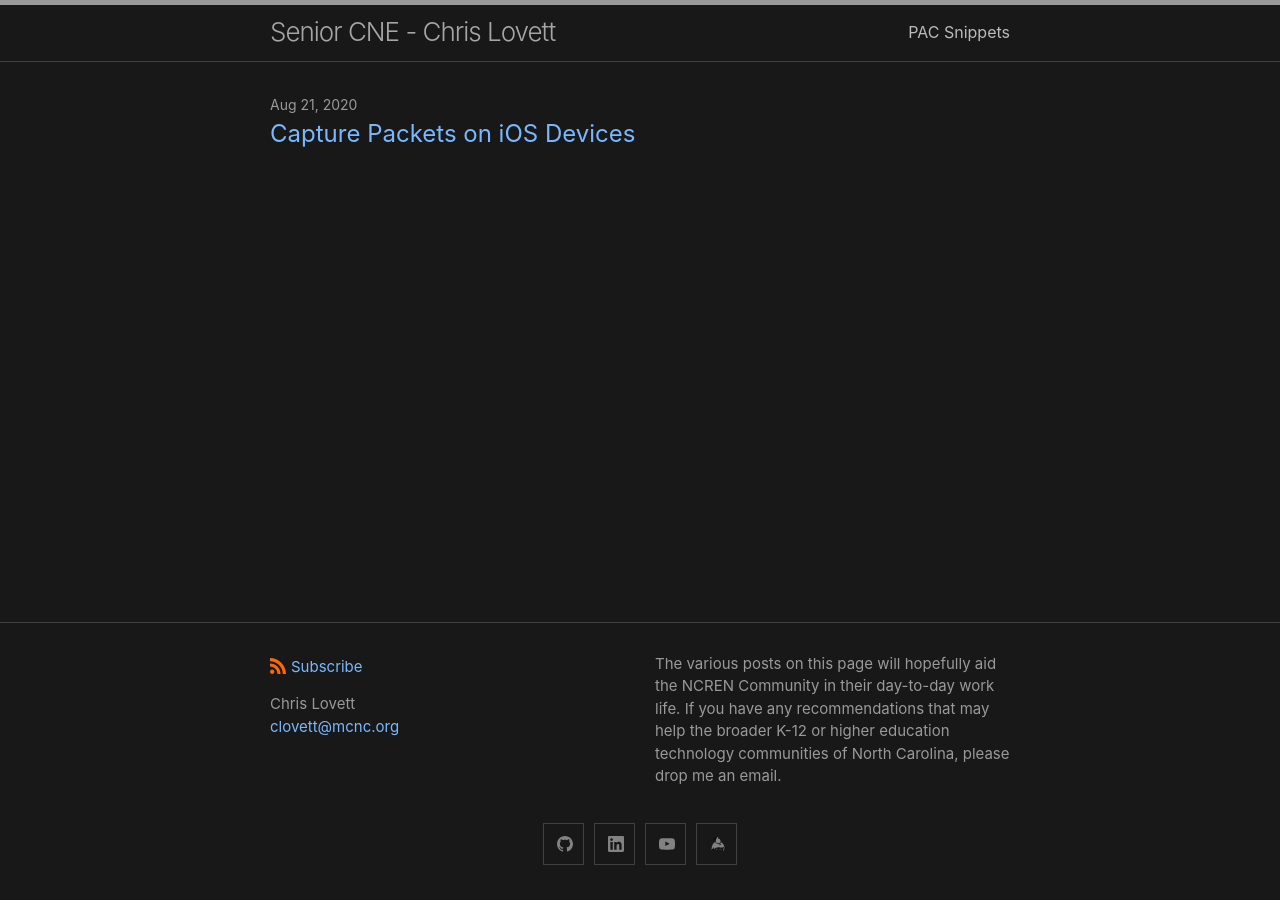
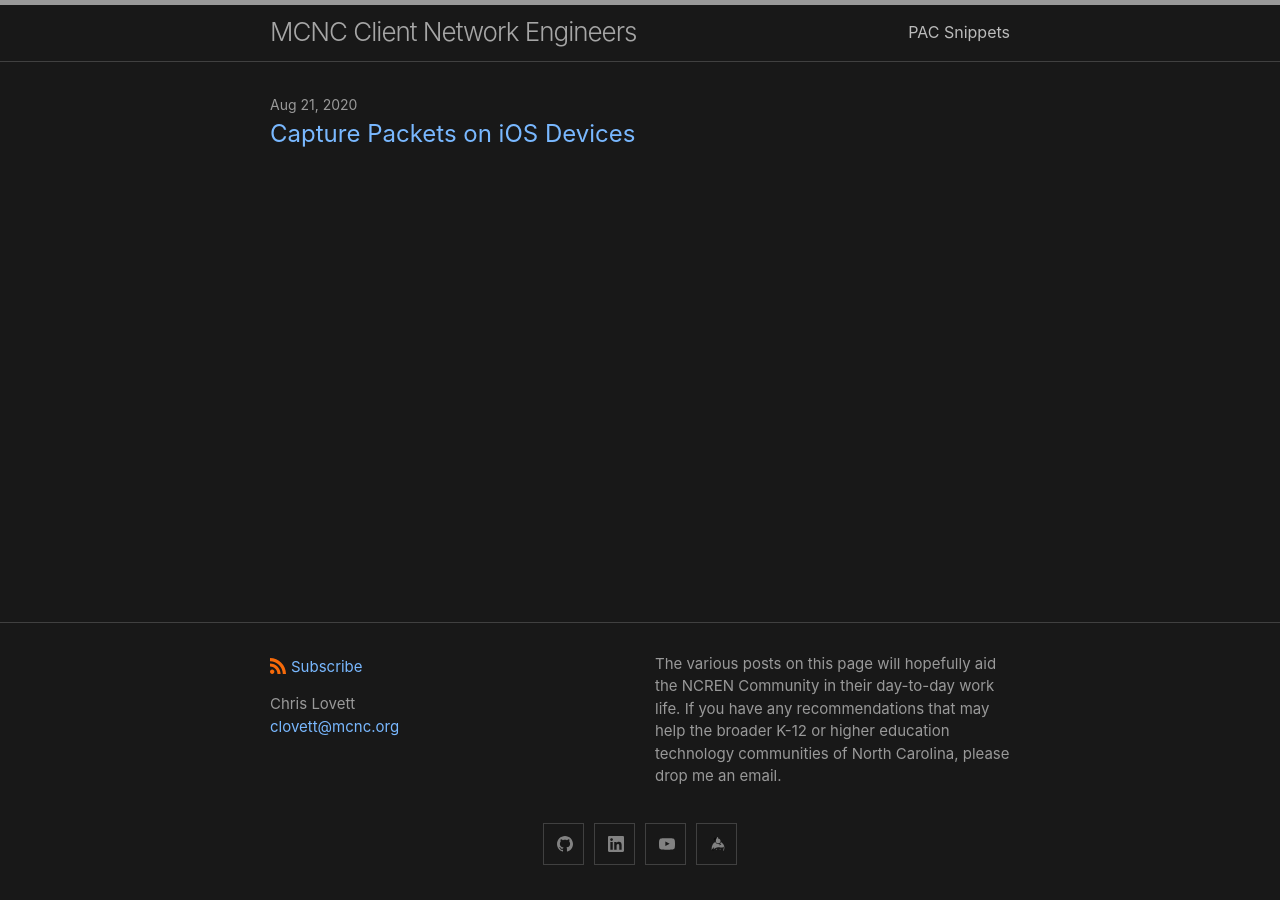
Before and after one commit to mcnc-clovett/mcnc-clovett.github.io, a Jekyll site: the page built from index.md, in a window 1280 px wide. Built offline with Jekyll 4.4.1, drawn with Linux system fonts in a browser that asks for light colours.

Commit message:
Title Change

```diff
--- a/_config.yml
+++ b/_config.yml
@@ -1,4 +1,4 @@
-title: Senior CNE - Chris Lovett
+title: MCNC Client Network Engineers
 author:
   name: Chris Lovett
   email: clovett@mcnc.org
```
